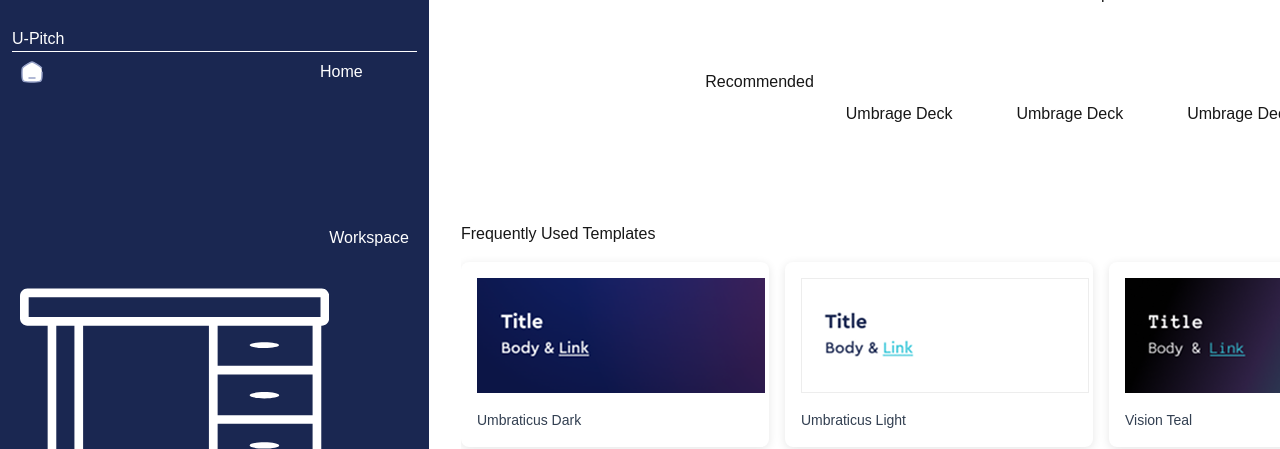
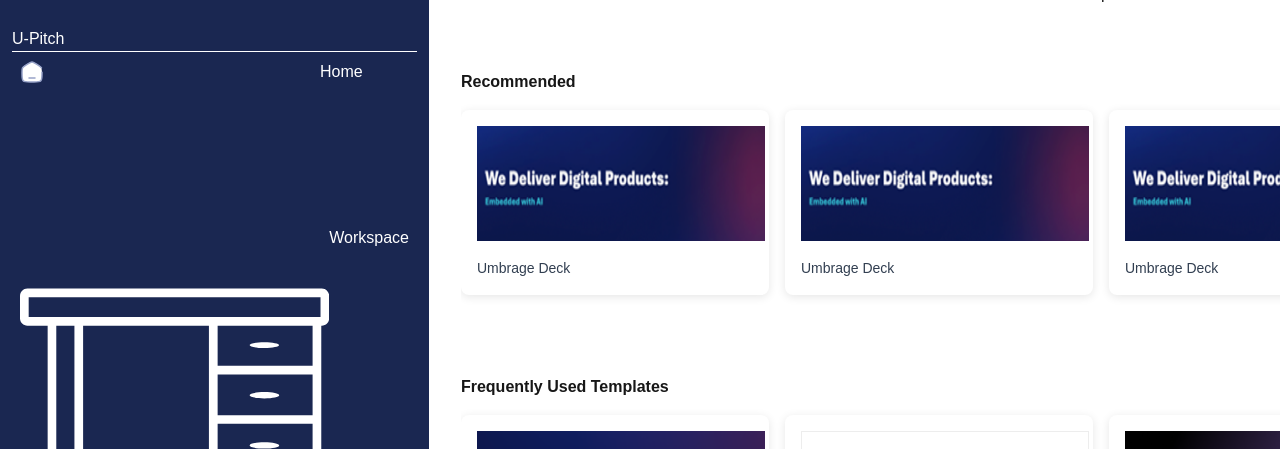
Before and after one commit to cesar-salazar-umbrage/umbrage-deck-builder, a Next.js app: page / in a window 1280 px wide. Shown: the part 154-603 px from the top of the page. Built offline with nearby package versions, Linux system fonts and the light colour scheme.

Commit message:
Added Cards for the Recommended Section

```diff
--- a/src/app/page.tsx
+++ b/src/app/page.tsx
@@ -30,33 +30,23 @@
         </div>
       </div>
       <div className="row flex justify-content-space-around">
-        <div className="row">
-          <h2 className="h2">Recommended</h2>
-        </div>
-        <div className="col-md m-8">
-          <div className="card">
-            <p>Umbrage Deck</p>
-          </div>
-        </div>
-        <div className="col-md m-8">
-          <div className="card">
-            <p>Umbrage Deck</p>
-          </div>
-        </div>
-        <div className="col-md m-8">
-          <div className="card">
-            <p>Umbrage Deck</p>
-          </div>
-        </div>
-        <div className="col-md m-8">
-          <div className="card">
-            <p>Umbrage Deck</p>
+        <div className="container">
+          <h2><b>Recommended</b></h2>
+          <div className="template-grid">
+            <TemplateCard imageSrc="/Rectangle3107.png" footer="Umbrage Deck" />
+            <TemplateCard
+              imageSrc="/Rectangle3107.png"
+              footer="Umbrage Deck"
+            />
+            <TemplateCard imageSrc="/Rectangle3107.png" footer="Umbrage Deck" />
+            <TemplateCard imageSrc="/Rectangle3107.png" footer="Umbrage Deck" />
+
           </div>
         </div>
       </div>
       <div className="row flex justify-content-space-around">
         <div className="container">
-          <h2>Frequently Used Templates</h2>
+          <h2><b>Frequently Used Templates</b></h2>
           <div className="template-grid">
             <TemplateCard imageSrc="/Rectangle5.png" footer="Umbraticus Dark" />
             <TemplateCard
```
Also changed, not shown: public/Rectangle3107.png (added).
